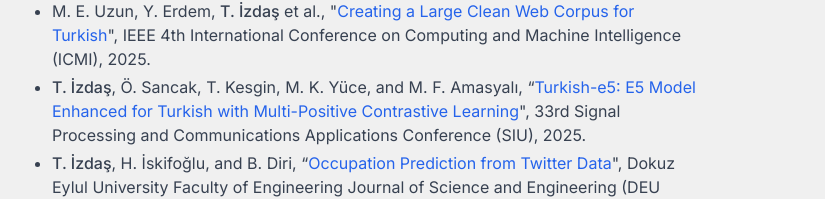
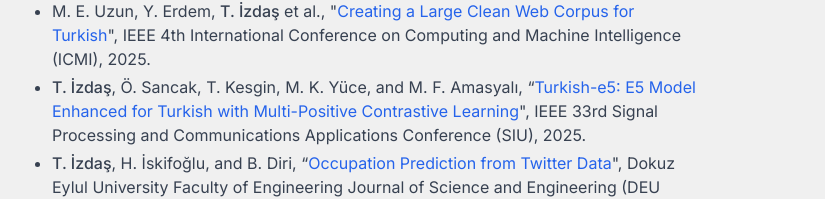
Before and after one commit to tolgaizdas/personal-website, a Next.js app: page / in a window 1280 px wide. Shown: the part 667-866 px from the top of the page, without its empty margins (224-1049 px from the left). Built offline with nearby package versions, Linux system fonts and the light colour scheme.

Commit message:
update publication details

```diff
--- a/src/app/sections.js
+++ b/src/app/sections.js
@@ -118,7 +118,7 @@ export const publications = {
       location: "",
       description: [
         `M. E. Uzun, Y. Erdem, <span class="font-medium">T. İzdaş</span> et al., \"${anchor("https://ieeexplore.ieee.org/document/11141276", "Creating a Large Clean Web Corpus for Turkish")}\", IEEE 4th International Conference on Computing and Machine Intelligence (ICMI), 2025.`,
-        `<span class="font-medium">T. İzdaş</span>, Ö. Sancak, T. Kesgin, M. K. Yüce, and M. F. Amasyalı,  \“${anchor("https://ieeexplore.ieee.org/document/11112375", "Turkish-e5:  E5  Model  Enhanced  for  Turkish  with  Multi-Positive  Contrastive Learning")}\", 33rd Signal Processing and Communications Applications Conference (SIU), 2025.`,
+        `<span class="font-medium">T. İzdaş</span>, Ö. Sancak, T. Kesgin, M. K. Yüce, and M. F. Amasyalı,  \“${anchor("https://ieeexplore.ieee.org/document/11112375", "Turkish-e5:  E5  Model  Enhanced  for  Turkish  with  Multi-Positive  Contrastive Learning")}\", IEEE 33rd Signal Processing and Communications Applications Conference (SIU), 2025.`,
         `<span class="font-medium">T. İzdaş</span>, H. İskifoğlu, and B. Diri, \“${anchor("https://dergipark.org.tr/en/download/article-file/4155848", "Occupation Prediction from Twitter Data")}\", Dokuz Eylul University Faculty of Engineering Journal of Science and Engineering (DEU FMD), 2025.`,
       ],
     },
```
